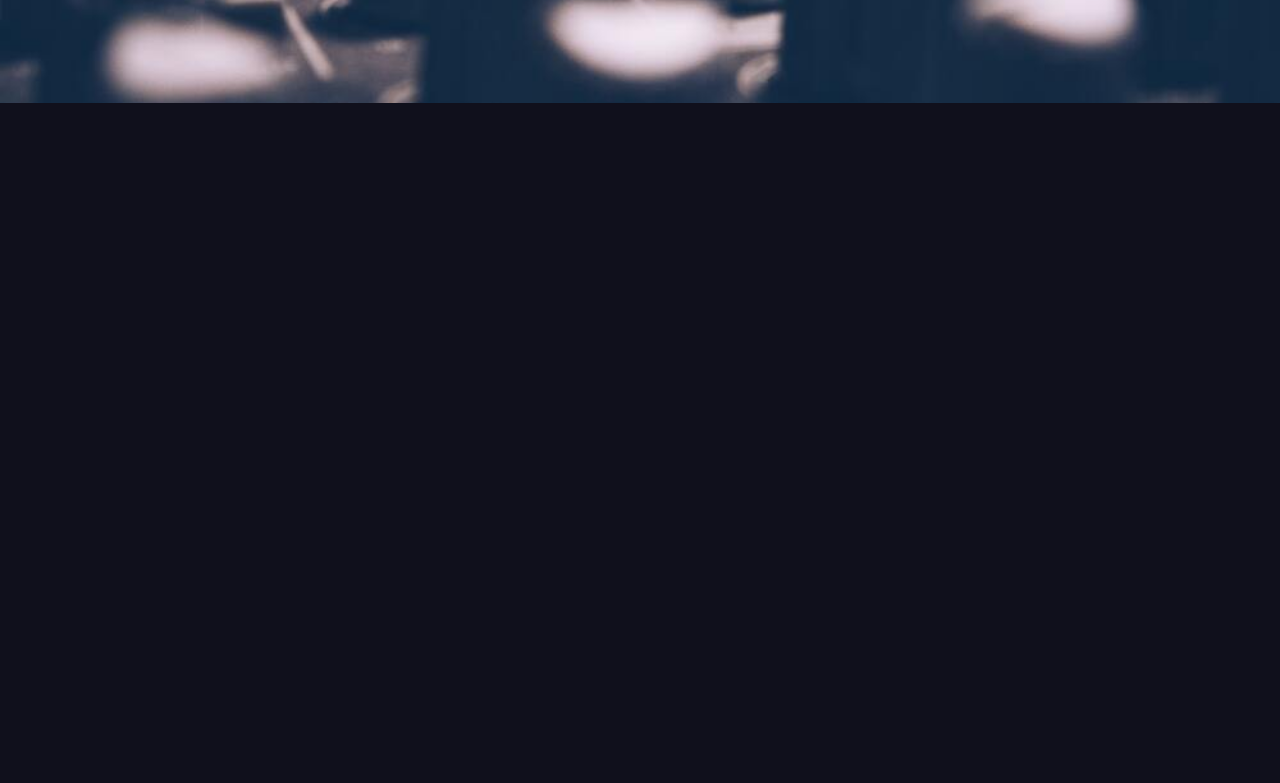
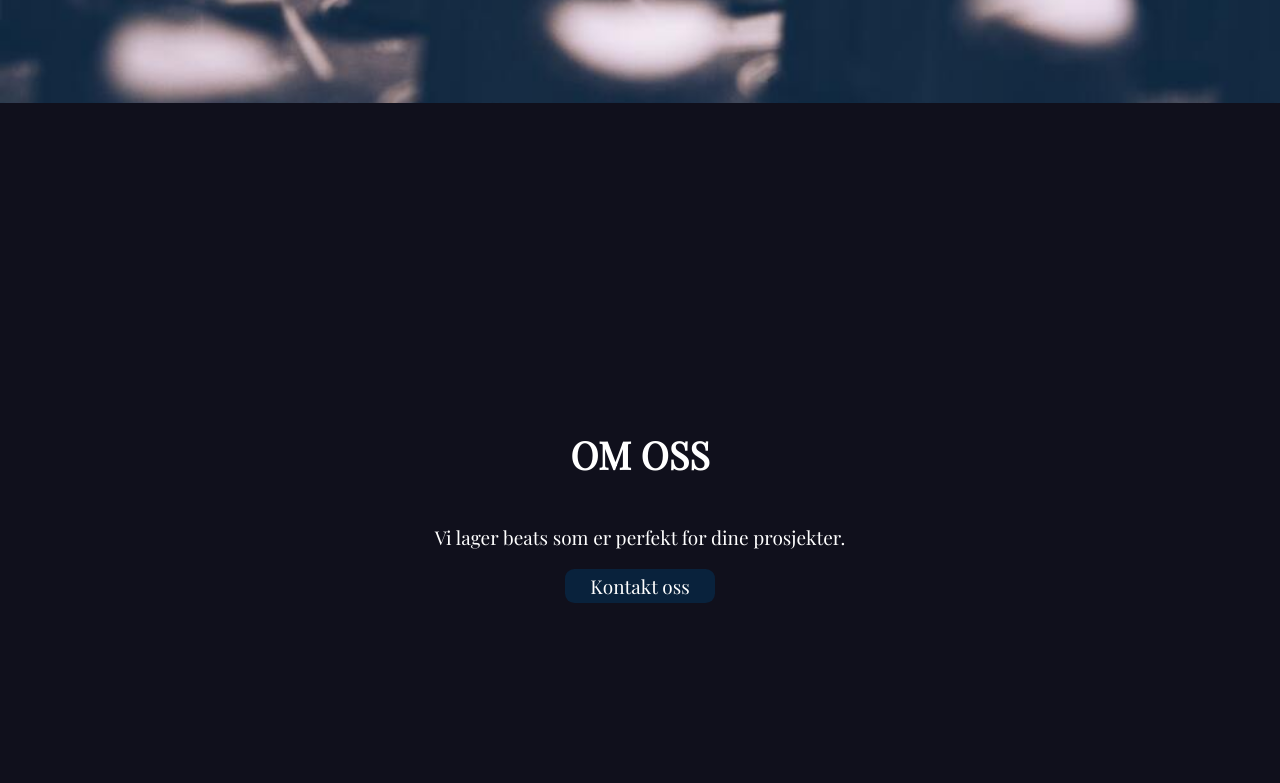
Before and after one commit to JohannesEA/reactts-west-b-music-ecommese, a React (Create React App) app in the folder client/: page / in a window 1280 px wide. Shown: the part 697-1480 px from the top of the page. Before the commit the page ends 800 px from the top, so only its background shows below. Built offline with nearby package versions, Linux system fonts and the light colour scheme; the HTML template or start-up script is replaced by a standard one.

Commit message:
Add about and workprocess sections

```diff
--- /dev/null
+++ b/client/src/development/data.ts
@@ -0,0 +1,17 @@
+export const HOME_CONTENT = {
+  about_title: "OM OSS",
+  about_text: "Vi lager beats som er perfekt for dine prosjekter.",
+
+  work_process_title: "ARBEIDSPROSESS",
+  work_process_one: "Du sender oss en melding/forespørsel",
+  work_process_two: "Vi kontakter descending",
+  work_process_three: "Vi samarbeider om hvordan musikken bør være",
+  work_process_four: "Vi lager en låt, og du får låten",
+  work_process_desc: "Trykk på knappene for å se arbeidsprosessen",
+
+  beats_title: "BEATS",
+
+  contact_title: "CONTACT",
+  contact_text:
+    "Ønkser du en skreddersydd låt til ditt prosjekt? Ta kontakt med oss og vi svarer så raskt vi kan. ",
+};
--- a/client/src/index.css
+++ b/client/src/index.css
@@ -6,3 +6,23 @@ body {
     color: var(--color-text);
     font-family: "Playfair Display", serif;
 }
+
+h1 {
+    font-size: calc(30px + 0.5rem);
+}
+
+h2 {
+    font-size: calc(25px + 0.5rem);
+}
+
+h3 {
+    font-size: calc(20px + 0.5rem);
+}
+
+h4 {
+    font-size: calc(15px + 0.5rem);
+}
+
+p {
+    font-size: calc(11px + 0.5rem);
+}
--- a/client/src/pages/home/Home.styles.ts
+++ b/client/src/pages/home/Home.styles.ts
@@ -13,6 +13,7 @@ export const Wrapper = styled.div<IWrapper>`
   flex-direction: column;
   background-color: ${(props) => props.backgroundColor};
   color: ${(props) => props.color};
+  min-height: var(--min-section-height);
 `;
 
 export const HeroWrapper = styled.div<IWrapper>`
--- a/client/src/pages/home/Home.tsx
+++ b/client/src/pages/home/Home.tsx
@@ -1,9 +1,13 @@
+import About from "./About";
 import Hero from "./Hero";
+import WorkProcess from "./WorkProcess";
 
 const Home = () => {
   return (
     <div>
       <Hero />
+      <About />
+      <WorkProcess />
     </div>
   );
 };
--- a/client/src/pages/home/WorkProcess.tsx
+++ b/client/src/pages/home/WorkProcess.tsx
@@ -1,5 +1,7 @@
+import { Wrapper } from "./Home.styles";
+
 const WorkProcess = () => {
-  return <div>work-process</div>;
+  return <Wrapper>work-process</Wrapper>;
 };
 
 export default WorkProcess;
--- a/client/src/pages/home/about.tsx
+++ b/client/src/pages/home/about.tsx
@@ -1,5 +1,15 @@
-const Anout = () => {
-  return <div>about</div>;
+import { Wrapper } from "./Home.styles";
+import { HOME_CONTENT } from "../../development/data";
+import { StandardButton } from "../../style/Buttons";
+
+const About = () => {
+  return (
+    <Wrapper>
+      <h1>{HOME_CONTENT.about_title}</h1>
+      <p>{HOME_CONTENT.about_text}</p>
+      <StandardButton>Kontakt oss</StandardButton>
+    </Wrapper>
+  );
 };
 
-export default Anout;
+export default About;
--- a/client/src/style/Buttons.ts
+++ b/client/src/style/Buttons.ts
@@ -25,3 +25,22 @@ export const LargeButton = styled.button<IButton>`
     background-color: rgba(6, 42, 75, 1);
   }
 `;
+
+export const StandardButton = styled.button<IButton>`
+  margin: 0 auto;
+  max-width: 150px;
+  padding: var(--padding-extra-small);
+  border-radius: var(--border-radius);
+  width: 80%;
+  background-color: rgba(6, 42, 75, 0.7);
+  color: var(--color-text);
+  font-family: "Playfair Display", serif;
+  font-size: var(--font-size-medium);
+  border: none;
+  outline: none;
+  transition: all var(--transition-time) ease;
+
+  &:hover {
+    background-color: rgba(6, 42, 75, 1);
+  }
+`;
--- a/client/src/style/globalStyles.ts
+++ b/client/src/style/globalStyles.ts
@@ -16,8 +16,10 @@ const GlobalStyles = createGlobalStyle`
     --color-text-hover: #fffff0;
     --border-radius: .5em;
     --font-size-large: calc(20px + 0.5rem);
+    --font-size-medium: calc(11px + 0.5rem);
     --line-height: calc(20px + 0.5rem);
     --padding-small: .5em;
+    --padding-extra-small: .2em;
     --min-section-height: 100vh;
     --transition-time: .3s;
 
```
